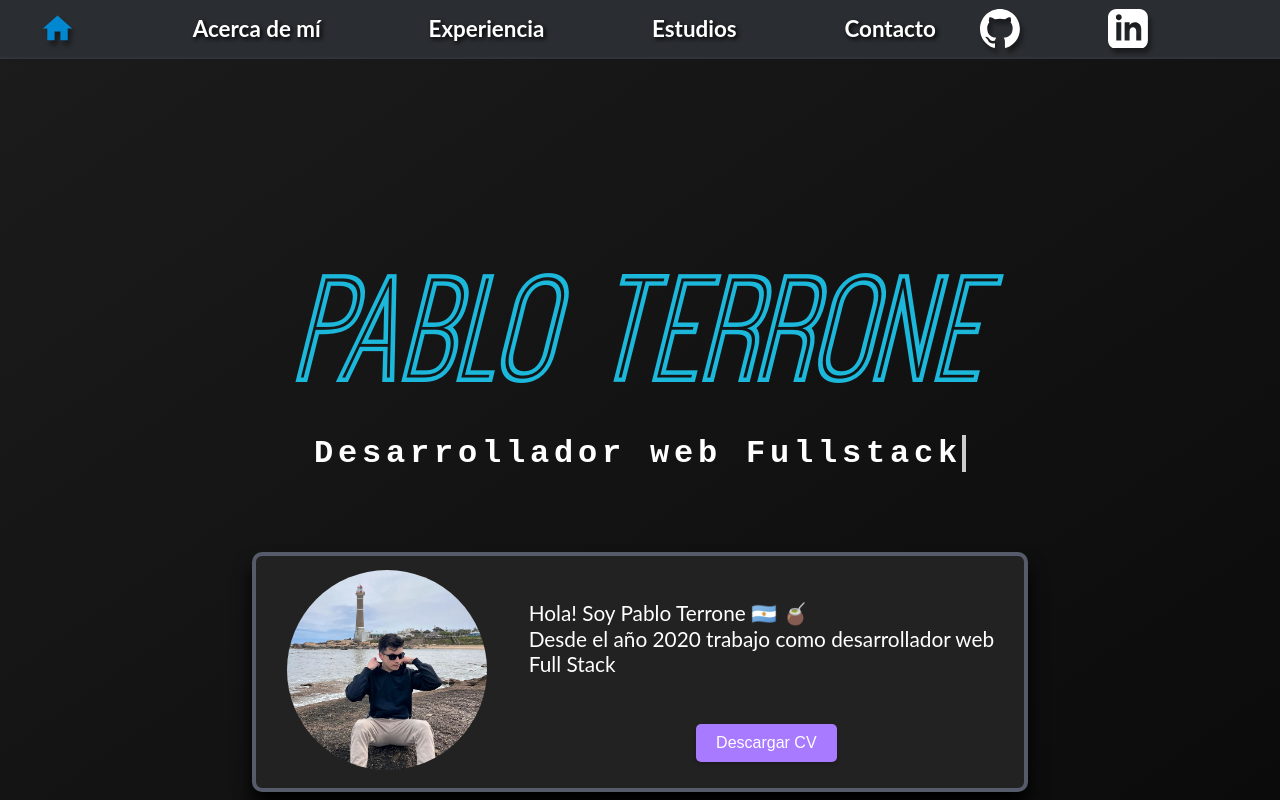
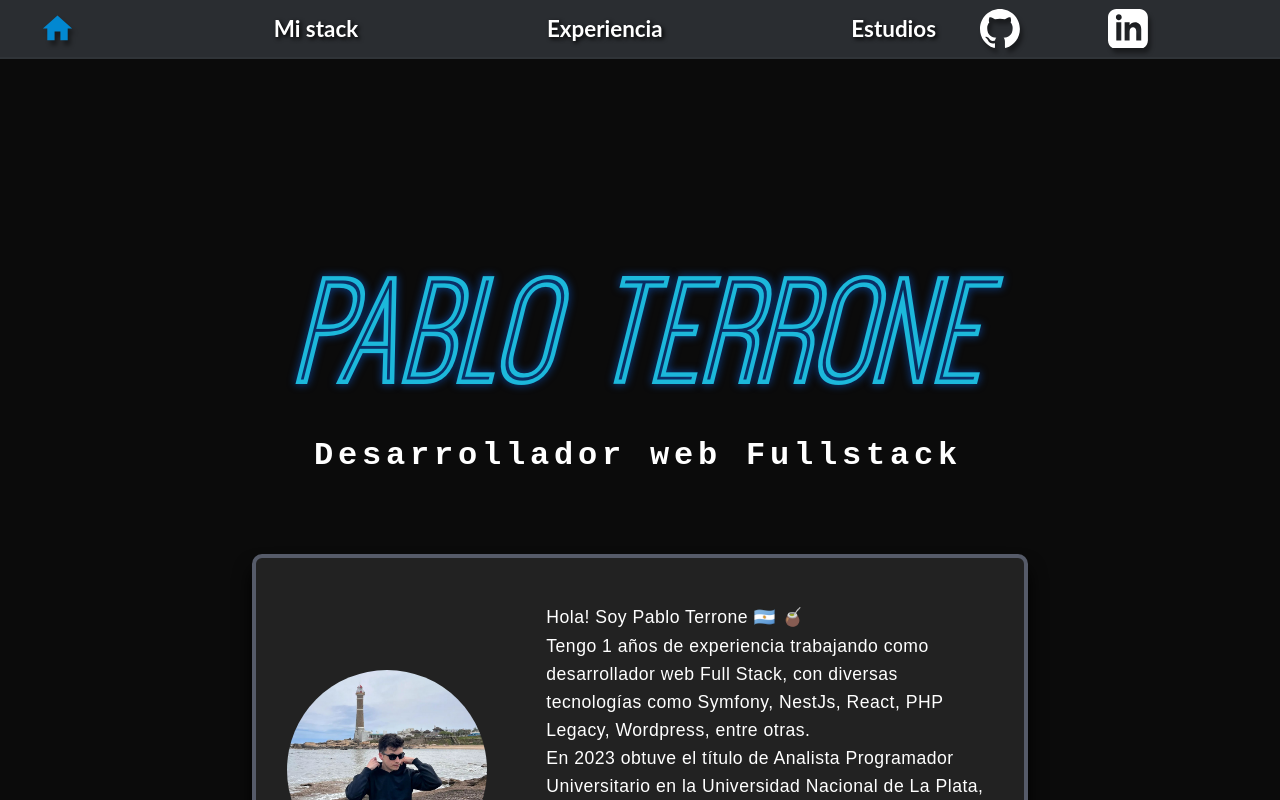
Before and after one commit to PabloT21/portfolio-website, a React (Vite) app: page / in a window 1280 px wide. Shown: the top 800 px of the page. Built offline with nearby package versions, Linux system fonts and the light colour scheme.

Commit message:
Agrego Favicon y textos para inicio

```diff
--- a/index.html
+++ b/index.html
@@ -3,7 +3,8 @@
   <head>
     <meta charset="UTF-8" />
     <meta name="viewport" content="width=device-width, initial-scale=1.0" />
-    <title>Portafolio</title>
+    <title>Pablo Terrone</title>
+    <link rel="icon" href="/src/assets/favicon.png" />
   </head>
   <body>
     <div id="root"></div>
--- a/src/App.css
+++ b/src/App.css
@@ -21,12 +21,14 @@
 /* -------------------------------- My styles ----------------------- */
 
 body{
-  background-color: #31406d;
-  background: linear-gradient(145deg, #1c1c1c 0%, #0b0b0b 100%);
+  background-color: #0b0b0b ;
+
   background-repeat: initial;
   width: 100vw;
-  height: 100vh;
+  height: auto;
   margin:0px;
+  padding-bottom: 10px;
+  padding-top: 100px;
 }
 
 .bodyContainer{
@@ -52,11 +54,11 @@ body{
 #header-title{
   font-family: 'OstrichSansInline';
   font-weight: 500;
+  font-size:10rem;
   color:rgb(28, 184, 219) ;
-  font-size:10rem;
   text-align: center;
-
   margin-bottom: 3rem;
+  text-shadow: 0 0 8px rgba(12,102,240,0.7);
 }
 
 #header-subtitle{
@@ -115,21 +117,25 @@ svg {
 }
 
 #main-button{
-  background-color: rgb(168, 122, 255); /* Color de fondo violeta claro */
-  color: #fff; /* Color del texto blanco */
-  border: none; /* Sin borde */
-  border-radius: 5px; /* Bordes redondeados */
-  padding: 10px 20px; /* Relleno interior del botón */
+  background-color: rgb(24, 167, 199); /* Color de fondo violeta claro */
+  color: #fff;
+  border: none;
+  border-radius: 5px;
+  padding: 10px 20px;
   margin-top:3rem;
-  font-size: 16px; /* Tamaño de fuente */
-  cursor: pointer; /* Cambio de cursor al pasar el ratón */
+  margin-bottom:1rem;
+  font-size: 1rem;
+  font-weight: bold;
+  cursor: pointer;
   box-shadow: 0px 2px 4px rgba(0, 0, 0, 0.2); /* Sombra */
-  transition: background-color 0.3s ease; /* Transición suave del color de fondo */
+  transition: background-color 0.3s ease;
 
 }
 
 #main-button:hover{
-  background-color: rgb(138, 97, 204); /* Cambio de color de fondo al pasar el ratón */
+  background-color: rgb(28, 184, 219);
+  box-shadow: 0 0 8px rgba(12,102,240,0.7);
+  font-size: 1rem;
 }
 
 
@@ -145,7 +151,9 @@ svg {
 }
 
 .container:hover{
-  border-color: #8340ee;
+  border-color: rgb(28, 184, 219);
+  box-shadow: 4px 4px 10px rgba(12,102,240,0.7);
+
   background-color: #2b2d36;
   animation:backwards 500ms;
 
@@ -156,10 +164,12 @@ svg {
 
 .basic-text{
   color:white;
-  font-size: 1.3rem;
-  font-family: 'Lato', sans-serif;
-  text-align: start;
-  margin:0px;
+  font-family: 'Montserrat', sans-serif;
+  font-size: 1.1rem;
+  line-height: 1.6;
+  letter-spacing: 0.5px;
+  margin: 1em;
+  text-align: left;
 }
 
 .text-block{
--- a/src/components/AboutMe.jsx
+++ b/src/components/AboutMe.jsx
@@ -15,7 +15,7 @@ export default class AboutMe extends Component {
   render() {
     return (
       <div>
-        <h1 className="section-title">Acerca de mí</h1>
+        <h1 className="section-title">Mi stack</h1>
         <div className='about-me'>
                 <p className='basic-text'>
 
--- a/src/components/Inicio.jsx
+++ b/src/components/Inicio.jsx
@@ -1,8 +1,7 @@
 import { display } from '@mui/system'
 import React, { Component } from 'react'
 import presentationPic from '../assets/presentation.png'
-
-
+import HelperServices from '../services/helperServices';
 export default class Inicio extends Component {
   render() {
     return (
@@ -21,10 +20,13 @@ export default class Inicio extends Component {
                 </div>
                 <div className="column2">
                   <span className='text-block'>
-                    <p className='basic-text'>Hola! Soy Pablo Terrone &#x1F1E6;&#x1F1F7; &#129481; </p>
-                    <p className='basic-text'>Desde el año 2020 trabajo como desarrollador web Full Stack</p>
+                    <p className='basic-text'>Hola! Soy Pablo Terrone &#x1F1E6;&#x1F1F7; &#129481; <br></br>
+                                                Tengo {HelperServices.getYearsUntilNow('2021','2')} años de experiencia trabajando como desarrollador web Full Stack,
+                                                con diversas tecnologías como Symfony, NestJs, React, PHP Legacy, Wordpress, entre otras.<br></br>
+                                                En 2023 obtuve el título de Analista Programador Universitario en la Universidad Nacional de La Plata,
+                                                y actualmente estoy realizando mi tesis para la Licenciatura en Sistemas.</p>
 
-                    <button id='main-button'>Descargar CV</button>
+                    <button id='main-button'>Curriculum</button>
                   </span>
 
                 </div>
--- a/src/components/Menu.jsx
+++ b/src/components/Menu.jsx
@@ -31,7 +31,7 @@ const Menu = () => {
         <Link to="about">
           <div className='navMenu-item'>
             <div className='navMenu-icon'> </div>
-            <h1 className='navMenu-text'>Acerca de mí</h1>
+            <h1 className='navMenu-text'>Mi stack</h1>
           </div>
         </Link>
 
@@ -51,16 +51,6 @@ const Menu = () => {
         </Link>
 
 
-          <a href="">
-          <div className='navMenu-item'>
-
-            <div className='navMenu-icon'>
-            </div>
-                <h1 className='navMenu-text'>Contacto</h1>
-        </div>
-        </a>
-
-
         </div>
         <div style={{ display: "flex", justifyContent: "space-around" }}>
             <a href="https://github.com/PabloT21" target="_blank" rel="noopener noreferrer">
--- a/src/components/movile/MovileMenu.jsx
+++ b/src/components/movile/MovileMenu.jsx
@@ -29,7 +29,7 @@ const MovileMenu = () => {
         <Link to="about">
           <div className='navMenu-item'>
             <div className='navMenu-icon'> </div>
-            <h1 className='navMenu-text'>Acerca de mí</h1>
+            <h1 className='navMenu-text'>Mi stack</h1>
           </div>
         </Link>
 
--- /dev/null
+++ b/src/services/helperServices.jsx
@@ -0,0 +1,14 @@
+export default class HelperServices {
+    static getYearsUntilNow(initialYear, initialMonth) {
+      let date = new Date()
+      let currentYear = date.getFullYear()
+      let currentMonth = date.getMonth() + 1
+      let years = currentYear - initialYear
+
+      if (initialMonth > currentMonth) {
+        years--
+      }
+
+      return years
+    }
+  }
```
Also changed, not shown: src/assets/favicon.png (added).
